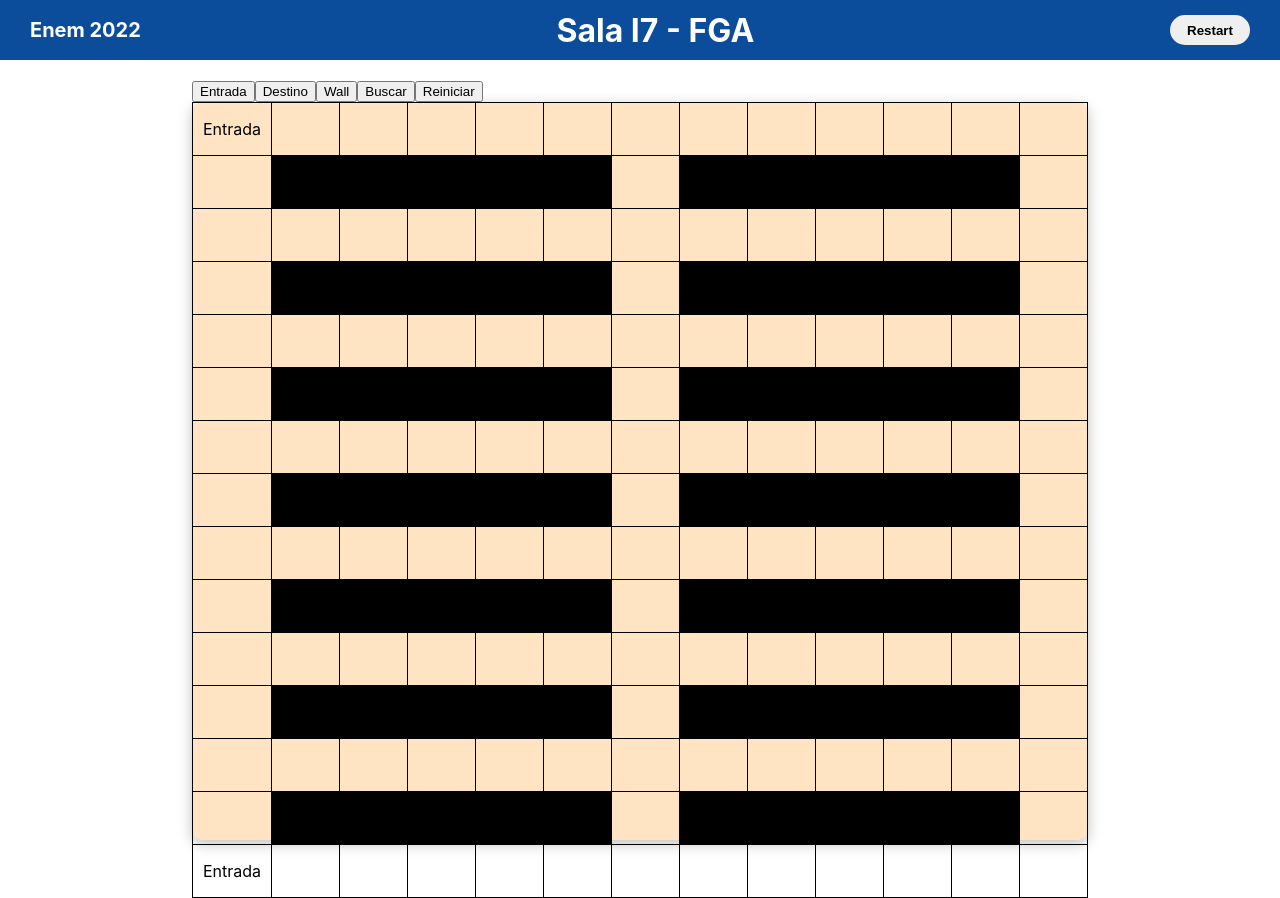
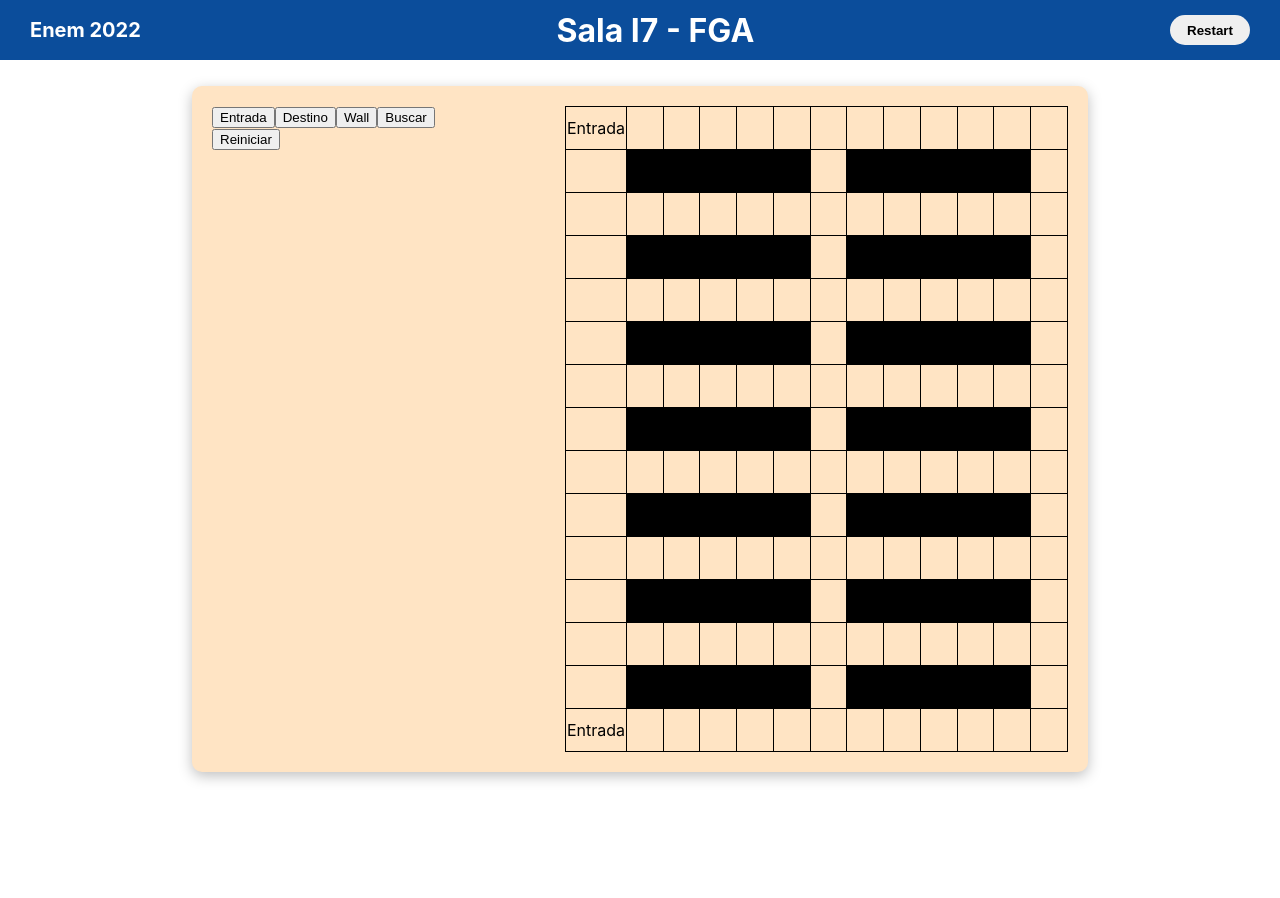
Before and after one commit to projeto-de-algoritmos/Grafos1_Enem, a React (Create React App) app: page / in a window 1280 px wide. After the commit the page ends 800 px from the top, so only its background shows below. Built offline with nearby package versions, Linux system fonts and the light colour scheme.

Commit message:
style: changing map and buttons position Co-authored-by: ailtonaires <ailtonaires5@gmail.com>

```diff
--- a/src/components/Sala/Sala.css
+++ b/src/components/Sala/Sala.css
@@ -1,13 +1,17 @@
 .Sala-container {
   width: 70%;
-    padding: 20px;
-    height: 100%;
+  padding: 10px 0;
+  display: flex;
+  align-items: center;
+  justify-content: center;
 }
 
 .Sala-card {
   width: 100%;
-    height: 100%;
+  padding: 20px;
   border-radius: 10px;
+  display: flex;
+  gap: 100px;
   background-color: bisque;
   box-shadow: rgb(0 0 0 / 25%) 0px 4px 14px;
 }
--- a/src/components/Sala/Sala.js
+++ b/src/components/Sala/Sala.js
@@ -1,7 +1,6 @@
 import "./Sala.css";
 import React, { useEffect, useState } from "react";
 import Styles from "./Sala.module.css";
-import { MdOutlinePortableWifiOff } from 'react-icons/md';
 
 let time = 0;
 let vis = [];
@@ -15,37 +14,27 @@ const Sala = () => {
   const [search, setSearch] = useState(false);
   const [wall, setWall] = useState(false);
 
-
   const startHandler = (data) => {
     console.log("data", data);
-    if (data === true)
-      setStart(true);
-    if (data === false)
-      setStart(false);
-  }
+    if (data === true) setStart(true);
+    if (data === false) setStart(false);
+  };
 
   const resetHandler = (event) => {
     window.location.reload();
-  }
+  };
 
   const targetHandler = (data) => {
-    if (data === true)
-      setTarget(true);
-    if (data === false)
-      setTarget(false);
-  }
+    if (data === true) setTarget(true);
+    if (data === false) setTarget(false);
+  };
   const searchHandler = () => {
     setSearch(true);
-  }
+  };
 
   const drawWallHandler = () => {
     setWall(true);
-  }
-
-  const teste = (i, j) => {
-    console.log("sdfsfs", i, j)
-    vis[i][j] = true;
-  }
+  };
 
   let draw = [];
   let column = [];
@@ -74,10 +63,9 @@ const Sala = () => {
 
     for (let i = 0; i <= 14; i++) {
       for (let j = 0; j <= 12; j++) {
-        if (i % 2 != 0 && (j > 0 && j < 6 || j > 6 && j < 12))
+        if (i % 2 !== 0 && ((j > 0 && j < 6) || (j > 6 && j < 12)))
           vis[i][j] = true;
       }
-
     }
 
     setArray2D(arr);
@@ -98,14 +86,12 @@ const Sala = () => {
       targetHandler(false);
     }
 
-    if (check === 'wall') {
+    if (check === "wall") {
       // visited node for wall node
 
-      if (event != 0)
-        event.target.style.backgroundColor = "black";
+      if (event !== 0) event.target.style.backgroundColor = "black";
       vis[i][j] = true;
       console.log(vis[i][j]);
-
     }
   };
 
@@ -128,8 +114,6 @@ const Sala = () => {
     let dRow = [-1, 0, 1, 0];
     let dCol = [0, 1, 0, -1];
 
-
-
     console.log(vis);
 
     let path = {};
@@ -150,12 +134,11 @@ const Sala = () => {
             path[`${adjx}-${adjy}`] = [];
           }
           if (!(adjx === ei && adjy === ej) && !(adjx === si && adjy === sj)) {
-
             // sleep
             setTimeout(function () {
               let btn = document.getElementById(`${adjx}-${adjy}`);
               btn.style.backgroundColor = "blue";
-            }, 50 * time)
+            }, 50 * time);
 
             time++;
           }
@@ -185,18 +168,15 @@ const Sala = () => {
           y = ans.adjy;
 
         while (true) {
-
           let id = ans.path[`${x}-${y}`];
           x = id[0][0];
           y = id[0][1];
           if (startNode.i === x && startNode.j === y) break;
           setTimeout(() => {
-
             let btn = document.getElementById(`${id[0][0]}-${id[0][1]}`);
             btn.style.backgroundColor = "orange";
           }, 50 * time);
           time++;
-
         }
       }
     }
@@ -213,38 +193,34 @@ const Sala = () => {
         return (
           <tr>
             {column.map((element1, j) => {
-              return (
-                (i === 0 || i === 14) && j === 0 ? (
+              return (i === 0 || i === 14) && j === 0 ? (
                 <td
                   id={`${i}-${j}`}
                   onClick={(event) => {
                     start && getGridNumberHandler(i, j, event, "start");
                   }}
                   style={{ cursor: "pointer", textAlign: "center" }}
-                  >Entrada</td>
-                )
-                  :
-                  (i % 2 != 0 && (j > 0 && j < 6 || j > 6 && j < 12))
-                    ? (
+                >
+                  Entrada
+                </td>
+              ) : i % 2 != 0 && ((j > 0 && j < 6) || (j > 6 && j < 12)) ? (
                 <td
                   id={`${i}-${j}`}
-                        style={{ cursor: "pointer", textAlign: "center", backgroundColor: "black" }}
-                      >
-                      </td>
-                    )
-                    : (
+                  style={{
+                    cursor: "pointer",
+                    textAlign: "center",
+                    backgroundColor: "black",
+                  }}
+                ></td>
+              ) : (
                 <td
                   id={`${i}-${j}`}
                   onClick={(event) => {
-
                     target && getGridNumberHandler(i, j, event, "target");
                     wall && getGridNumberHandler(i, j, event, "wall");
                   }}
                   style={{ cursor: "pointer", textAlign: "center" }}
-
                 ></td>
-                    )
-
               );
             })}
           </tr>
@@ -255,21 +231,16 @@ const Sala = () => {
 
   return (
     <div className="Sala-container">
+      <div className="Sala-card">
         <div className={Styles.Heading}>
           <button onClick={() => startHandler(true)}>Entrada</button>
           <button onClick={() => targetHandler(true)}>Destino</button>
           <button onClick={() => drawWallHandler(true)}>Wall</button>
           <button onClick={() => searchHandler(true)}>Buscar</button>
           <button onClick={resetHandler}>Reiniciar</button>
-
         </div>
-      <div className="Sala-card">
-        <React.Fragment>
-
         {gridDraw}
-        </React.Fragment>
       </div>
-
     </div>
   );
 };
--- a/src/components/Sala/Sala.module.css
+++ b/src/components/Sala/Sala.module.css
@@ -1,7 +1,7 @@
 .table td {
     border: 1px solid black;
-    width: 80px;
-    height: 50px;
+    width: 40px;
+    height: 40px;
   }
   .table{
     border-collapse: collapse;
```
Lines whose indentation alone changed are shown as unchanged.
